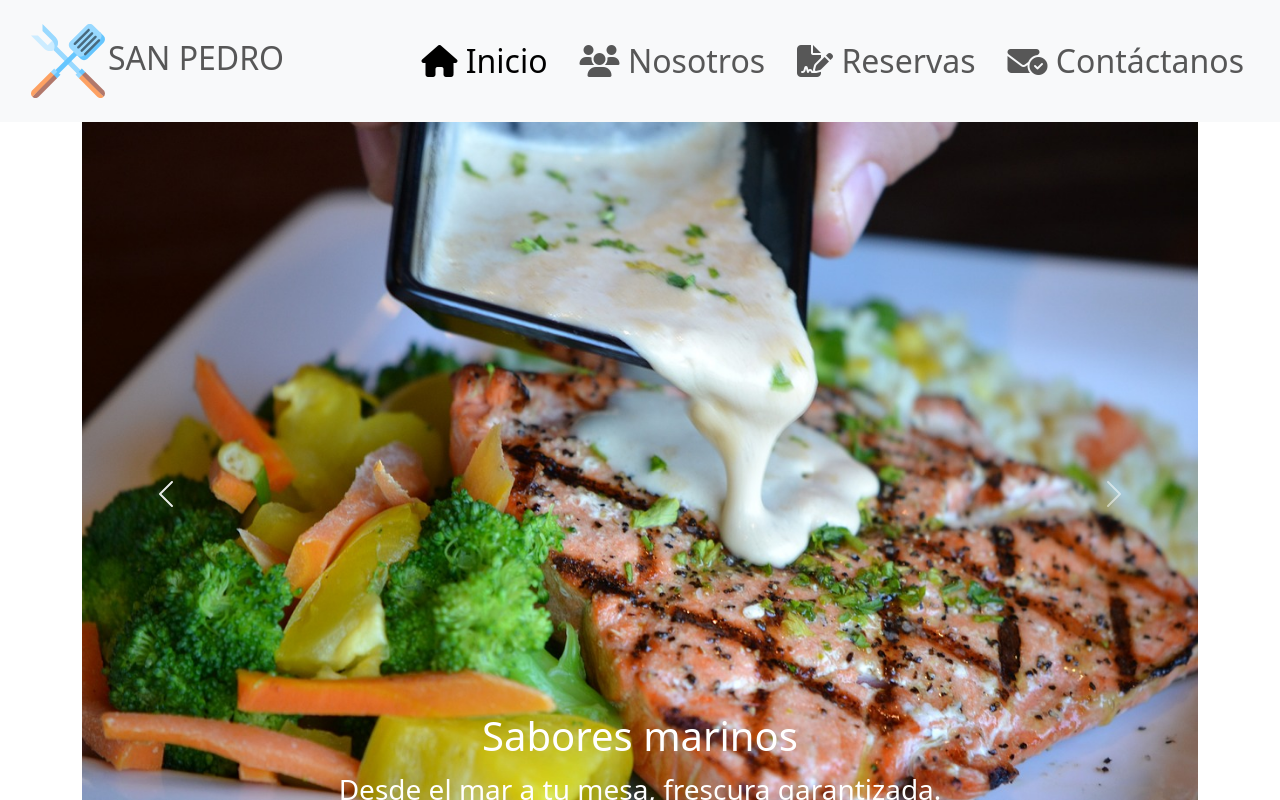
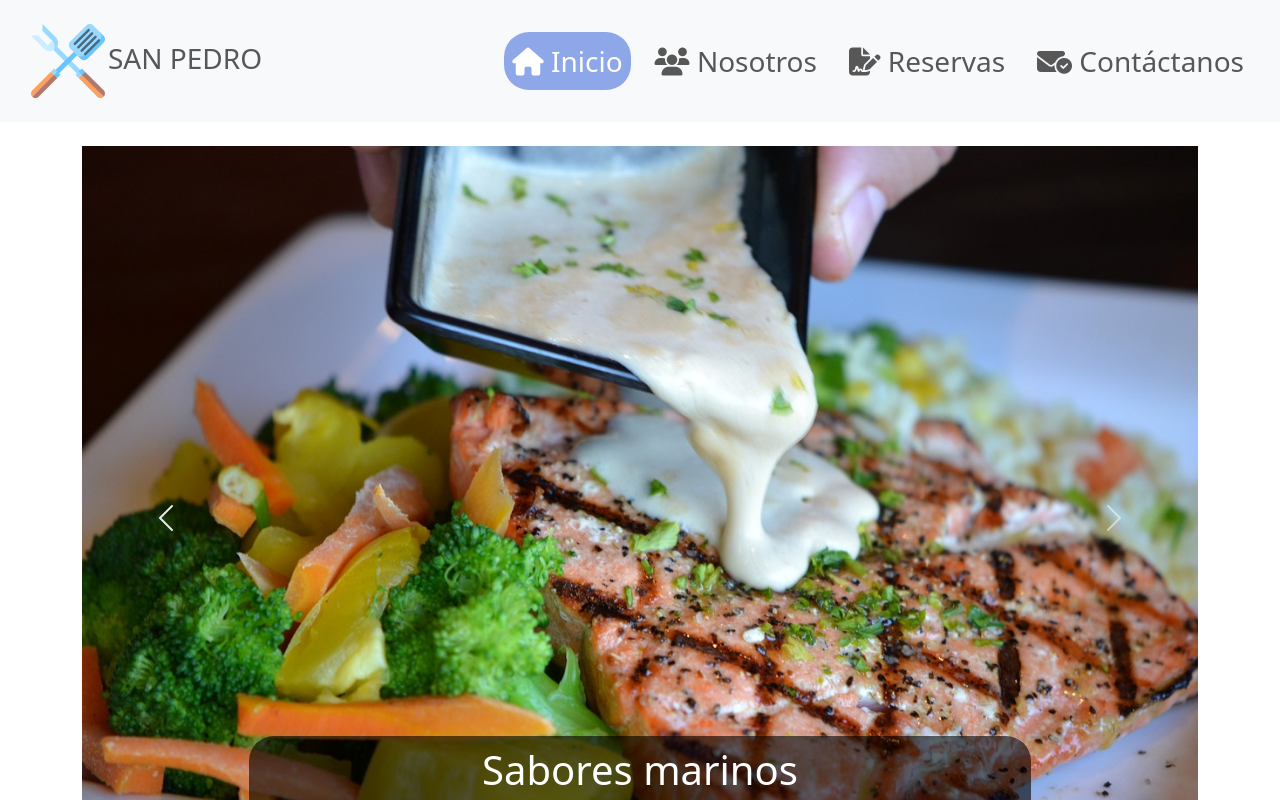
Before and after one commit to PabloMad75/App-Restaurant, a React (Vite) app: page / in a window 1280 px wide. Both pictures are taken after a click on the button 165 px from the left and 493 px from the top of the page. Shown: the top 800 px of the page. Built offline with nearby package versions, Linux system fonts and the light colour scheme; the HTML template or start-up script is replaced by a standard one.

Commit message:
css btn hover iconos

```diff
--- a/src/components/Footer.jsx
+++ b/src/components/Footer.jsx
@@ -3,7 +3,7 @@ import React from 'react'
 export const Footer = () => {
   return (
     <>
-      <footer className="py-2 my-2">
+      <footer className="py-4 mt-4 bg-body-tertiary">
         <ul className="nav justify-content-center border-bottom pb-2 mb-2">
           <li className="nav-item"><a href="/" className="nav-link px-2 text-body-secondary">Inicio</a></li>
           <li className="nav-item"><a href="nosotros" className="nav-link px-2 text-body-secondary">Nosotros</a></li>
--- a/src/components/NavBar.jsx
+++ b/src/components/NavBar.jsx
@@ -4,9 +4,9 @@ import '../css/navbar.css'
 export const NavBar = () => {
   return (
     <header>
-      <nav className="navbar navbar-expand-lg bg-body-tertiary p-3 fs-2">
+      <nav className="navbar navbar-expand-lg bg-body-tertiary p-3 fs-3">
         <div className="container-fluid">
-          <NavLink className="navbar-brand me-2 navbar-text fs-2" to="/">
+          <NavLink className="navbar-brand me-2 navbar-text fs-3" to="/">
             <img src="/spatula.svg" alt="Logo" width="80" height="74" className="d-inline-block" />
             SAN PEDRO
           </NavLink>
@@ -16,7 +16,7 @@ export const NavBar = () => {
           <div className="collapse navbar-collapse justify-content-end" id="navbarNav">
             <ul className="navbar-nav gap-3">
               <li className="nav-item">
-                <NavLink className="nav-link inactive-link" to="/" activeClassName="">
+                <NavLink className="nav-link" to="/">
                   <i className="fa-solid fa-house"></i> Inicio
                 </NavLink>
               </li>
--- a/src/css/navbar.css
+++ b/src/css/navbar.css
@@ -1,10 +1,31 @@
 .nav-link:hover {
   color: white;
-  background-color: #dfa878;
+  background-color: #FFB84C;
   border-radius: 25px;
 }
 
 /* Estilo para el ícono 'fa-house' cuando el enlace está en hover */
-.nav-link:hover .fa-house {
+/* .nav-link:hover .fa-house {
   color: white;
+} */
+
+.navbar-nav .nav-link.active, .navbar-nav .nav-link.show {
+  color: white;
+  background-color: #8EA7E9;
+  border-radius: 25px;
+  transition: color 0.3s;
 }
+
+.custom-caption {
+  background-color: rgba(0, 0, 0, 0.6); /* Ajusta el valor alfa (0.6) para cambiar la opacidad del fondo */
+  border-radius: 25px; /* Puedes ajustar el radio del borde para darle un efecto redondeado al fondo */
+  padding: 10px; /* Puedes ajustar el espaciado interno para separar el contenido del fondo */
+  color: white; /* Cambia el color del texto a blanco para que contraste con el fondo */
+}
+
+/* Media query para viewport menor a 990px */
+@media (max-width: 990px) {
+  .fa-solid {
+    padding-left: 20px;
+  }
+}
--- a/src/pages/Contact.jsx
+++ b/src/pages/Contact.jsx
@@ -32,7 +32,7 @@ export const Contact = () => {
   return (
     <>
       <div className="container mt-4">
-        <div className="row">
+        <div className="row d-flex justify-content-center">
           <div className="col-md-6 order-md-2">
             <h1>Formulario de Contacto:</h1>
             <form onSubmit={handleSubmit}>
--- a/src/pages/Home.jsx
+++ b/src/pages/Home.jsx
@@ -1,7 +1,8 @@
+import '../css/navbar.css'
 export const Home = () => {
   return (
     <main>
-      <div className="container mx-auto">
+      <div className="container mx-auto mt-4">
         <div id="carouselExampleAutoplaying" className="carousel slide" data-bs-ride="carousel">
           <div className="carousel-inner">
             <div className="carousel-item active">
@@ -13,21 +14,21 @@ export const Home = () => {
             </div>
             <div className="carousel-item">
               <img src="/carrousel/turkey.jpg" className="d-block w-60 mx-auto img-fluid" alt="..." />
-              <div className="carousel-caption d-none d-md-block">
+              <div className="carousel-caption d-none d-md-block custom-caption">
                 <h5 className="fs-1">Exquisitos platos.</h5>
                 <p className="fs-3">Las mejores preparaciones para tu paladar.</p>
               </div>
             </div>
             <div className="carousel-item">
               <img src="/carrousel/curry.jpg" className="d-block w-60 mx-auto img-fluid" alt="..." />
-              <div className="carousel-caption d-none d-md-block">
+              <div className="carousel-caption d-none d-md-block custom-caption">
                 <h5 className="fs-1">Innovación</h5>
                 <p className="fs-3">Buscamos nuevos sabores para sorprenderte...Siempre.</p>
               </div>
             </div>
             <div className="carousel-item">
               <img src="/carrousel/salmon.jpg" className="d-block w-60 mx-auto img-fluid" alt="..." />
-              <div className="carousel-caption d-none d-md-block">
+              <div className="carousel-caption d-none d-md-block custom-caption">
                 <h5 className="fs-1">Sabores marinos</h5>
                 <p className="fs-3">Desde el mar a tu mesa, frescura garantizada.</p>
               </div>
```
